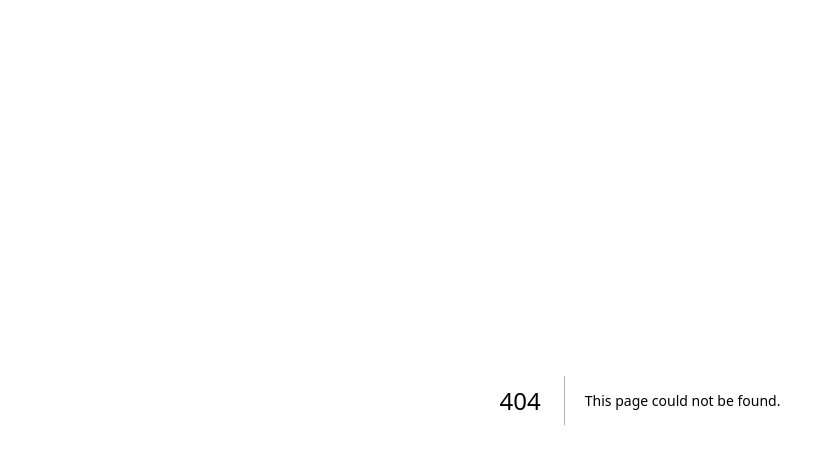
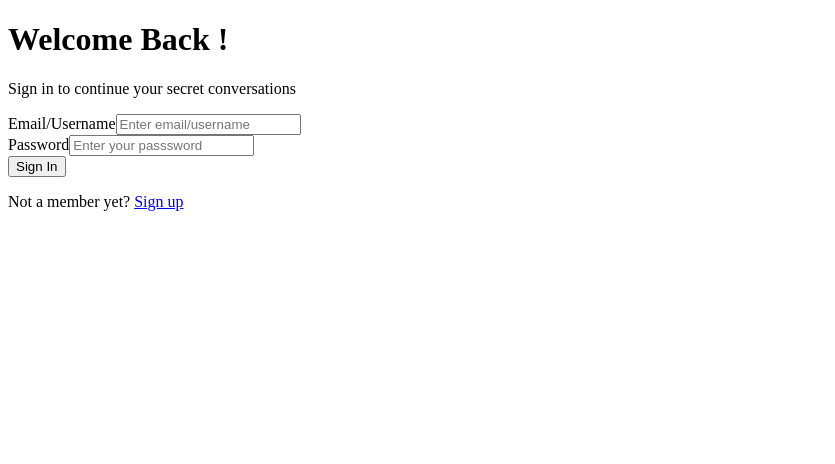
Before and after one commit to jamvi08/AnonyMata, a Next.js app: page /sign-in in a window 1280 px wide. Before the commit this address had no page. Shown: the top 464 px of the page, without its empty margins (0-835 px from the left). Built offline with nearby package versions, Linux system fonts and the light colour scheme.

Commit message:
Sign in handled and created dashboard

```diff
--- a/src/app/layout.tsx
+++ b/src/app/(app)/layout.tsx
@@ -1,6 +1,5 @@
 import type { Metadata } from "next";
 import { Inter } from "next/font/google";
-import "./globals.css";
 import { Toaster } from "@/components/ui/toaster"
 
 const inter = Inter({ subsets: ["latin"] });
--- /dev/null
+++ b/src/app/(auth)/layout.tsx
@@ -0,0 +1,16 @@
+export const metadata = {
+  title: 'Next.js',
+  description: 'Generated by Next.js',
+}
+
+export default function RootLayout({
+  children,
+}: {
+  children: React.ReactNode
+}) {
+  return (
+    <html lang="en">
+      <body>{children}</body>
+    </html>
+  )
+}
--- /dev/null
+++ b/src/app/(auth)/sign-in/page.tsx
@@ -0,0 +1,108 @@
+'use client';
+
+import { zodResolver } from '@hookform/resolvers/zod';
+import { useForm } from 'react-hook-form';
+import * as z from 'zod';
+import { signIn } from 'next-auth/react';
+import {
+  Form,
+  FormField,
+  FormItem,
+  FormLabel,
+  FormMessage,
+} from '@/components/ui/form';
+import { Button } from '@/components/ui/button';
+import { Input } from '@/components/ui/input';
+import Link from 'next/link';
+import { useRouter } from 'next/navigation';
+import { useToast } from '@/components/ui/use-toast';
+import { signInSchema } from '@/schemas/signInSchema';
+
+export default function SignInForm() {
+  const router = useRouter();
+
+  const form = useForm<z.infer<typeof signInSchema>>({
+    resolver: zodResolver(signInSchema),
+    defaultValues: {
+      identifier: '',
+      password: '',
+    },
+  });
+
+  const { toast } = useToast();
+  const onSubmit = async (data: z.infer<typeof signInSchema>) => {
+    const result = await signIn('credentials', {
+      redirect: false,
+      identifier: data.identifier,
+      password: data.password,
+    });
+
+    if (result?.error) {
+      if (result.error === 'CredentialsSignin') {
+        toast({
+          title: 'Login Failed',
+          description: 'Incorrect username or password',
+          variant: 'destructive',
+        });
+      } else {
+        toast({
+          title: 'Error',
+          description: result.error,
+          variant: 'destructive',
+        });
+      }
+    }
+
+    if (result?.url) {
+      router.replace('/dashboard');
+    }
+  };
+
+  return (
+    <div className="flex justify-center items-center min-h-screen bg-gray-800">
+      <div className="w-full max-w-md p-8 space-y-8 bg-white rounded-lg shadow-md">
+        <div className="text-center">
+          <h1 className="text-4xl font-extrabold tracking-tight lg:text-5xl mb-6">
+            Welcome Back !
+          </h1>
+          <p className="mb-4">Sign in to continue your secret conversations</p>
+        </div>
+        <Form {...form}>
+          <form onSubmit={form.handleSubmit(onSubmit)} className="space-y-6">
+            <FormField
+              name="identifier"
+              control={form.control}
+              render={({ field }) => (
+                <FormItem>
+                  <FormLabel>Email/Username</FormLabel>
+                  <Input {...field} placeholder='Enter email/username'/>
+                  <FormMessage />
+                </FormItem>
+              )}
+            />
+            <FormField
+              name="password"
+              control={form.control}
+              render={({ field }) => (
+                <FormItem>
+                  <FormLabel>Password</FormLabel>
+                  <Input type="password" {...field} placeholder='Enter your passsword'/>
+                  <FormMessage />
+                </FormItem>
+              )}
+            />
+            <Button className='w-full' type="submit">Sign In</Button>
+          </form>
+        </Form>
+        <div className="text-center mt-4">
+          <p>
+            Not a member yet?{' '}
+            <Link href="/sign-up" className="text-blue-600 hover:text-blue-800">
+              Sign up
+            </Link>
+          </p>
+        </div>
+      </div>
+    </div>
+  );
+}
--- a/src/app/(auth)/sign-up/page.tsx
+++ b/src/app/(auth)/sign-up/page.tsx
@@ -124,8 +124,8 @@
                   {!isCheckingUsername && usernameMessage && (
                     <p
                       className={`text-sm ${usernameMessage === 'Username is available'
-                          ? 'text-green-500'
-                          : 'text-red-500'
+                        ? 'text-green-500'
+                        : 'text-red-500'
                         }`}
                     >
                       {usernameMessage}
```
Also changed, not shown: src/app/(app)/dashboard/page.tsx (added, +9 -0 lines), src/app/(auth)/verify/[username]/page.tsx (added, +77 -0 lines), src/app/u/[username]/page.tsx (added, +9 -0 lines), src/app/u/layout.tsx (added, +16 -0 lines), src/app/(app)/page.tsx (renamed from src/app/page.tsx).
